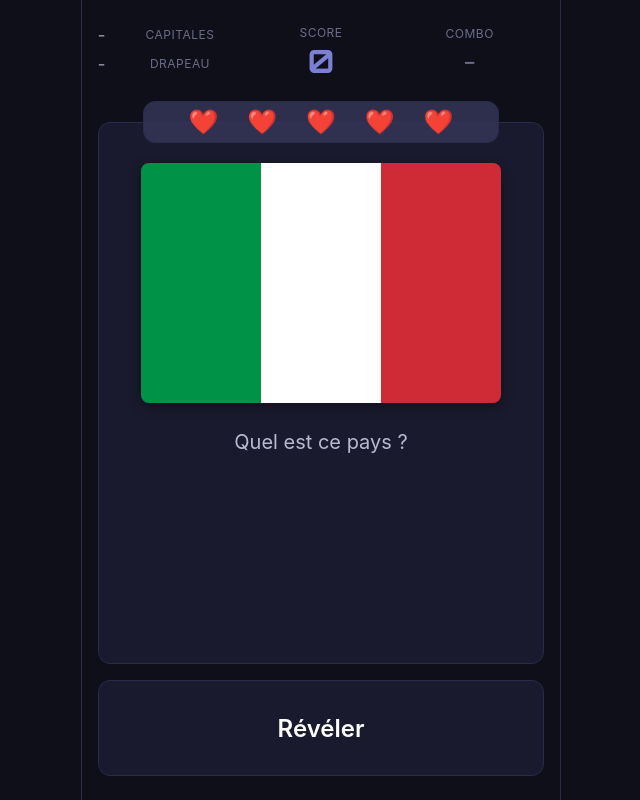
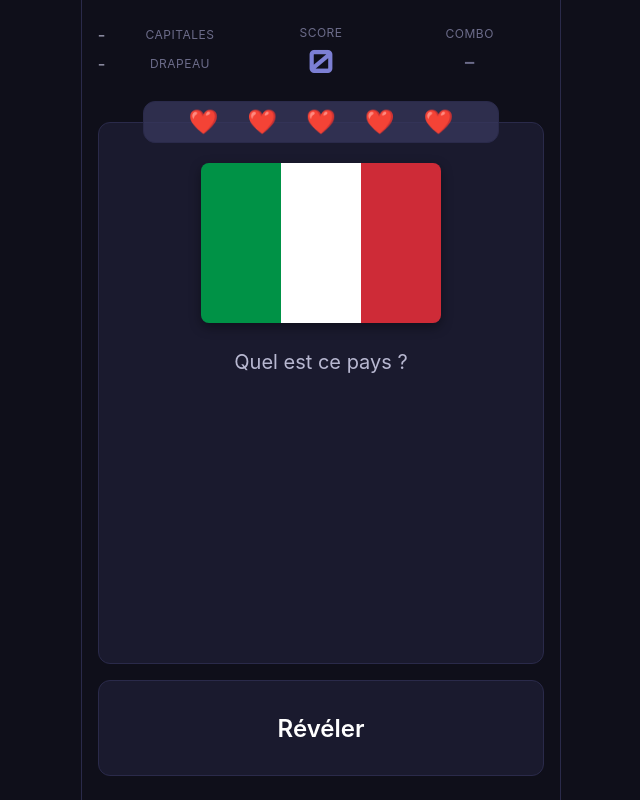
Before and after one commit to damien-lefebvre/quizz-capital, a React (Vite) app: page / in a window 1280 px wide. Shown: the whole page, without its empty margins (319-959 px from the left). Built offline with nearby package versions, Linux system fonts and the light colour scheme.

Commit message:
fix: reduce question spacing

```diff
--- a/src/components/Question/Question.scss
+++ b/src/components/Question/Question.scss
@@ -128,7 +128,7 @@
 
 .question__flag {
   max-width: 100%;
-  max-height: 35vh;
+  max-height: 20vh;
   width: auto;
   height: auto;
   border-radius: $border-radius-sm;
@@ -308,7 +308,6 @@
     $color-accent-primary,
     transparent
   );
-  margin: $spacing-md 0;
   animation: slideUp 0.3s ease-out;
 }
 
```
